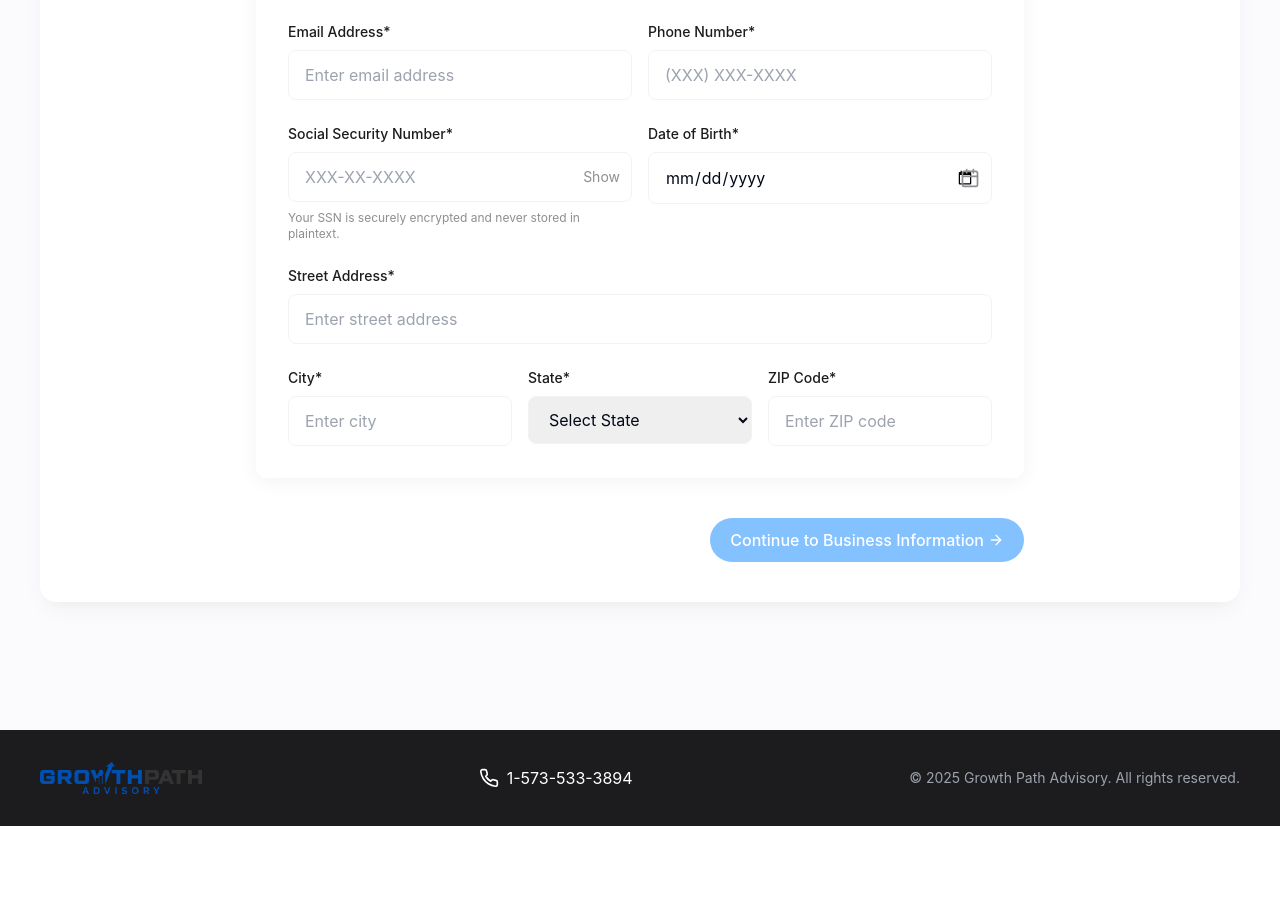
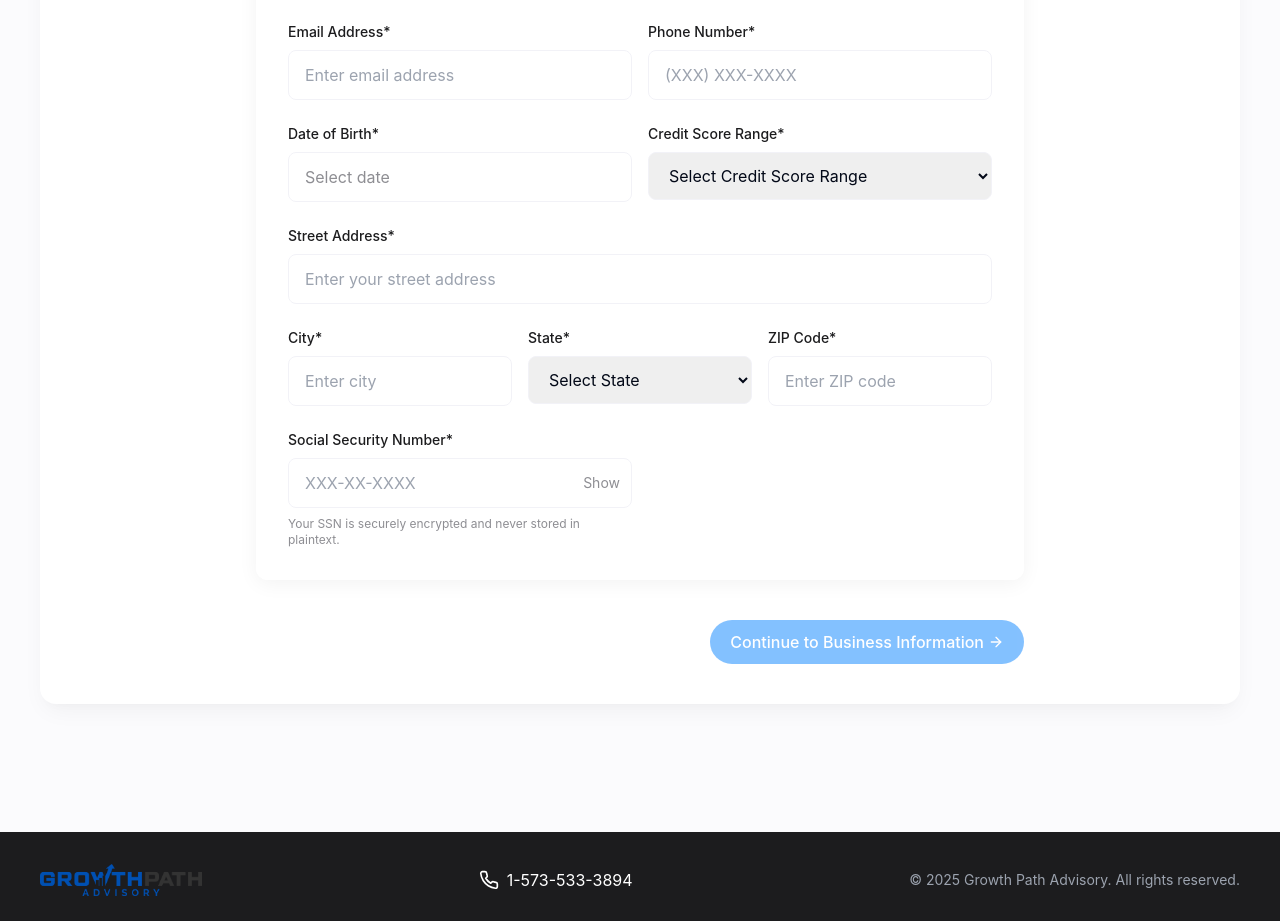
Before and after one commit to Dontworryaboutit69/bridge-flow-builder, a React (Vite) app: page /application in a window 1280 px wide. Shown: the part 780-1701 px from the top of the page. Before the commit the page ends 1606 px from the top, so only its background shows below. Built offline with nearby package versions, Linux system fonts and the light colour scheme.

Commit message:
Update application form fields
Adds fields for business start date, business address, credit score, date of birth, and personal address to the application form.

```diff
--- a/src/components/ApplicationSteps/BusinessInfo.tsx
+++ b/src/components/ApplicationSteps/BusinessInfo.tsx
@@ -1,7 +1,9 @@
-
 import { useApplication } from '@/lib/applicationContext';
 import CustomButton from '../ui/CustomButton';
 import { ArrowLeft, ArrowRight } from 'lucide-react';
+import { Calendar } from "@/components/ui/calendar"
+import { Popover, PopoverContent, PopoverTrigger } from "@/components/ui/popover"
+import { format } from "date-fns"
 
 const BusinessInfo = () => {
   const { applicationData, updateApplicationData, nextStep, prevStep, isStepValid } = useApplication();
@@ -56,7 +58,6 @@ const BusinessInfo = () => {
     '100+ employees'
   ];
 
-  // Format EIN as user types (XX-XXXXXXX)
   const formatEIN = (value: string) => {
     const numbersOnly = value.replace(/[^\d]/g, '');
     if (numbersOnly.length <= 2) {
@@ -66,7 +67,6 @@ const BusinessInfo = () => {
     }
   };
 
-  // Format ownership percentage to ensure it's a valid percentage
   const formatOwnershipPercentage = (value: string) => {
     const numbersOnly = value.replace(/[^\d]/g, '');
     const percentage = parseInt(numbersOnly, 10);
@@ -75,7 +75,6 @@ const BusinessInfo = () => {
       return '';
     }
 
-    // Cap at 100%
     return Math.min(percentage, 100).toString();
   };
 
@@ -125,6 +124,36 @@ const BusinessInfo = () => {
                 ))}
               </select>
             </div>
+          </div>
+
+          <div className="space-y-2">
+            <label className="block text-sm font-medium text-funding-dark">
+              Business Start Date*
+            </label>
+            <Popover>
+              <PopoverTrigger asChild>
+                <button
+                  type="button"
+                  className={`w-full px-4 py-3 rounded-lg border text-left border-funding-light-gray focus:border-funding-blue focus:ring-1 focus:ring-funding-blue/30 outline-none transition-all ${
+                    !applicationData.businessStartDate && 'text-funding-gray'
+                  }`}
+                >
+                  {applicationData.businessStartDate ?
+                    format(new Date(applicationData.businessStartDate), 'PPP') :
+                    'Select start date'}
+                </button>
+              </PopoverTrigger>
+              <PopoverContent className="w-auto p-0" align="start">
+                <Calendar
+                  mode="single"
+                  selected={applicationData.businessStartDate ? new Date(applicationData.businessStartDate) : undefined}
+                  onSelect={(date) => updateApplicationData({ businessStartDate: date?.toISOString() })}
+                  disabled={(date) => date > new Date()}
+                  initialFocus
+                  className="p-3 pointer-events-auto"
+                />
+              </PopoverContent>
+            </Popover>
           </div>
 
           <div className="grid grid-cols-1 sm:grid-cols-2 gap-4">
@@ -240,7 +269,7 @@ const BusinessInfo = () => {
 
           <div className="space-y-2">
             <label htmlFor="businessAddress" className="block text-sm font-medium text-funding-dark">
-              Business Address*
+              Business Street Address*
             </label>
             <input
               type="text"
--- a/src/components/ApplicationSteps/PersonalInfo.tsx
+++ b/src/components/ApplicationSteps/PersonalInfo.tsx
@@ -1,13 +1,24 @@
-
 import { useApplication } from '@/lib/applicationContext';
 import CustomButton from '../ui/CustomButton';
-import { ArrowRight, Calendar } from 'lucide-react';
+import { ArrowRight } from 'lucide-react';
+import { Calendar } from "@/components/ui/calendar"
+import { Popover, PopoverContent, PopoverTrigger } from "@/components/ui/popover"
+import { format } from "date-fns"
+import { CreditScoreRange } from '@/types/documents';
 import { useState } from 'react';
 
 const PersonalInfo = () => {
   const { applicationData, updateApplicationData, nextStep, isStepValid } = useApplication();
 
   const [ssnMasked, setSsnMasked] = useState(true);
+
+  const creditScoreRanges: CreditScoreRange[] = [
+    'Below 600',
+    '600-649',
+    '650-699',
+    '700-749',
+    '750 or above'
+  ];
 
   const states = [
     'Alabama', 'Alaska', 'Arizona', 'Arkansas', 'California', 'Colorado', 'Connecticut', 'Delaware',
@@ -19,7 +30,6 @@ const PersonalInfo = () => {
     'Virginia', 'Washington', 'West Virginia', 'Wisconsin', 'Wyoming'
   ];
 
-  // Format SSN as user types (XXX-XX-XXXX)
   const formatSSN = (value: string) => {
     const numbersOnly = value.replace(/[^\d]/g, '');
     if (numbersOnly.length <= 3) {
@@ -49,6 +59,7 @@ const PersonalInfo = () => {
 
       <div className="glass-card p-6 md:p-8 bg-white">
         <div className="space-y-6">
+          {/* Basic Information */}
           <div className="grid grid-cols-1 sm:grid-cols-2 gap-4">
             <div className="space-y-2">
               <label htmlFor="firstName" className="block text-sm font-medium text-funding-dark">
@@ -110,48 +121,58 @@ const PersonalInfo = () => {
           </div>
 
           <div className="grid grid-cols-1 sm:grid-cols-2 gap-4">
+            {/* Date of Birth */}
             <div className="space-y-2">
-              <label htmlFor="socialSecurityNumber" className="block text-sm font-medium text-funding-dark">
-                Social Security Number*
+              <label className="block text-sm font-medium text-funding-dark">
+                Date of Birth*
               </label>
-              <div className="relative">
-                <input
-                  type={ssnMasked ? "password" : "text"}
-                  id="socialSecurityNumber"
-                  className="w-full px-4 py-3 rounded-lg border border-funding-light-gray focus:border-funding-blue focus:ring-1 focus:ring-funding-blue/30 outline-none transition-all"
-                  placeholder="XXX-XX-XXXX"
-                  value={applicationData.socialSecurityNumber}
-                  onChange={(e) => updateApplicationData({ socialSecurityNumber: formatSSN(e.target.value) })}
-                  maxLength={11}
-                />
-                <button
-                  type="button"
-                  className="absolute right-3 top-1/2 -translate-y-1/2 text-funding-gray text-sm hover:text-funding-dark transition-colors"
-                  onClick={toggleSSNVisibility}
-                >
-                  {ssnMasked ? "Show" : "Hide"}
-                </button>
-              </div>
-              <p className="text-xs text-funding-gray">Your SSN is securely encrypted and never stored in plaintext.</p>
+              <Popover>
+                <PopoverTrigger asChild>
+                  <button
+                    type="button"
+                    className={`w-full px-4 py-3 rounded-lg border text-left border-funding-light-gray focus:border-funding-blue focus:ring-1 focus:ring-funding-blue/30 outline-none transition-all ${
+                      !applicationData.dateOfBirth && 'text-funding-gray'
+                    }`}
+                  >
+                    {applicationData.dateOfBirth ?
+                      format(new Date(applicationData.dateOfBirth), 'PPP') :
+                      'Select date'}
+                  </button>
+                </PopoverTrigger>
+                <PopoverContent className="w-auto p-0" align="start">
+                  <Calendar
+                    mode="single"
+                    selected={applicationData.dateOfBirth ? new Date(applicationData.dateOfBirth) : undefined}
+                    onSelect={(date) => updateApplicationData({ dateOfBirth: date?.toISOString() })}
+                    disabled={(date) =>
+                      date > new Date() || date < new Date("1900-01-01")
+                    }
+                    initialFocus
+                    className="p-3 pointer-events-auto"
+                  />
+                </PopoverContent>
+              </Popover>
             </div>
 
+            {/* Credit Score */}
             <div className="space-y-2">
-              <label htmlFor="dateOfBirth" className="block text-sm font-medium text-funding-dark">
-                Date of Birth*
+              <label className="block text-sm font-medium text-funding-dark">
+                Credit Score Range*
               </label>
-              <div className="relative">
-                <input
-                  type="date"
-                  id="dateOfBirth"
-                  className="w-full px-4 py-3 rounded-lg border border-funding-light-gray focus:border-funding-blue focus:ring-1 focus:ring-funding-blue/30 outline-none transition-all"
-                  value={applicationData.dateOfBirth}
-                  onChange={(e) => updateApplicationData({ dateOfBirth: e.target.value })}
-                />
-                <Calendar className="absolute right-3 top-1/2 -translate-y-1/2 text-funding-gray w-5 h-5 pointer-events-none" />
-              </div>
+              <select
+                className="w-full px-4 py-3 rounded-lg border border-funding-light-gray focus:border-funding-blue focus:ring-1 focus:ring-funding-blue/30 outline-none transition-all"
+                value={applicationData.creditScore}
+                onChange={(e) => updateApplicationData({ creditScore: e.target.value as CreditScoreRange })}
+              >
+                <option value="">Select Credit Score Range</option>
+                {creditScoreRanges.map((range) => (
+                  <option key={range} value={range}>{range}</option>
+                ))}
+              </select>
             </div>
           </div>
 
+          {/* Personal Address */}
           <div className="space-y-2">
             <label htmlFor="address" className="block text-sm font-medium text-funding-dark">
               Street Address*
@@ -160,7 +181,7 @@ const PersonalInfo = () => {
               type="text"
               id="address"
               className="w-full px-4 py-3 rounded-lg border border-funding-light-gray focus:border-funding-blue focus:ring-1 focus:ring-funding-blue/30 outline-none transition-all"
-              placeholder="Enter street address"
+              placeholder="Enter your street address"
               value={applicationData.address}
               onChange={(e) => updateApplicationData({ address: e.target.value })}
             />
@@ -193,9 +214,7 @@ const PersonalInfo = () => {
               >
                 <option value="">Select State</option>
                 {states.map((state) => (
-                  <option key={state} value={state}>
-                    {state}
-                  </option>
+                  <option key={state} value={state}>{state}</option>
                 ))}
               </select>
             </div>
@@ -213,6 +232,33 @@ const PersonalInfo = () => {
                 onChange={(e) => updateApplicationData({ zipCode: e.target.value.replace(/[^\d]/g, '').substring(0, 5) })}
                 maxLength={5}
               />
+            </div>
+          </div>
+
+          <div className="grid grid-cols-1 sm:grid-cols-2 gap-4">
+            <div className="space-y-2">
+              <label htmlFor="socialSecurityNumber" className="block text-sm font-medium text-funding-dark">
+                Social Security Number*
+              </label>
+              <div className="relative">
+                <input
+                  type={ssnMasked ? "password" : "text"}
+                  id="socialSecurityNumber"
+                  className="w-full px-4 py-3 rounded-lg border border-funding-light-gray focus:border-funding-blue focus:ring-1 focus:ring-funding-blue/30 outline-none transition-all"
+                  placeholder="XXX-XX-XXXX"
+                  value={applicationData.socialSecurityNumber}
+                  onChange={(e) => updateApplicationData({ socialSecurityNumber: formatSSN(e.target.value) })}
+                  maxLength={11}
+                />
+                <button
+                  type="button"
+                  className="absolute right-3 top-1/2 -translate-y-1/2 text-funding-gray text-sm hover:text-funding-dark transition-colors"
+                  onClick={toggleSSNVisibility}
+                >
+                  {ssnMasked ? "Show" : "Hide"}
+                </button>
+              </div>
+              <p className="text-xs text-funding-gray">Your SSN is securely encrypted and never stored in plaintext.</p>
             </div>
           </div>
         </div>
--- a/src/types/documents.ts
+++ b/src/types/documents.ts
@@ -7,3 +7,17 @@ export type Document = {
   required: boolean;
   files?: File[];
 };
+
+export type CreditScoreRange =
+  | 'Below 600'
+  | '600-649'
+  | '650-699'
+  | '700-749'
+  | '750 or above';
+
+export type Address = {
+  street: string;
+  city: string;
+  state: string;
+  zipCode: string;
+};
```
